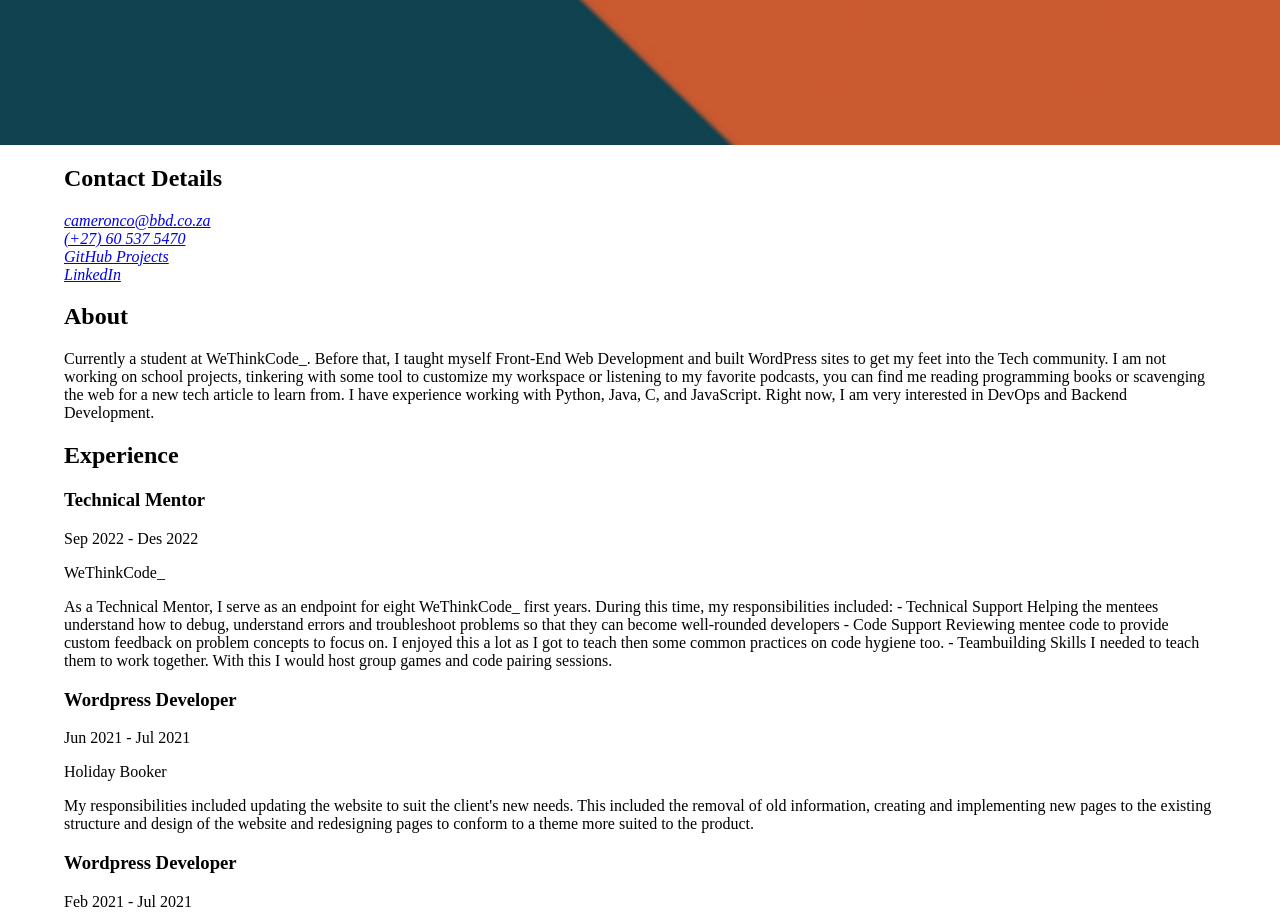
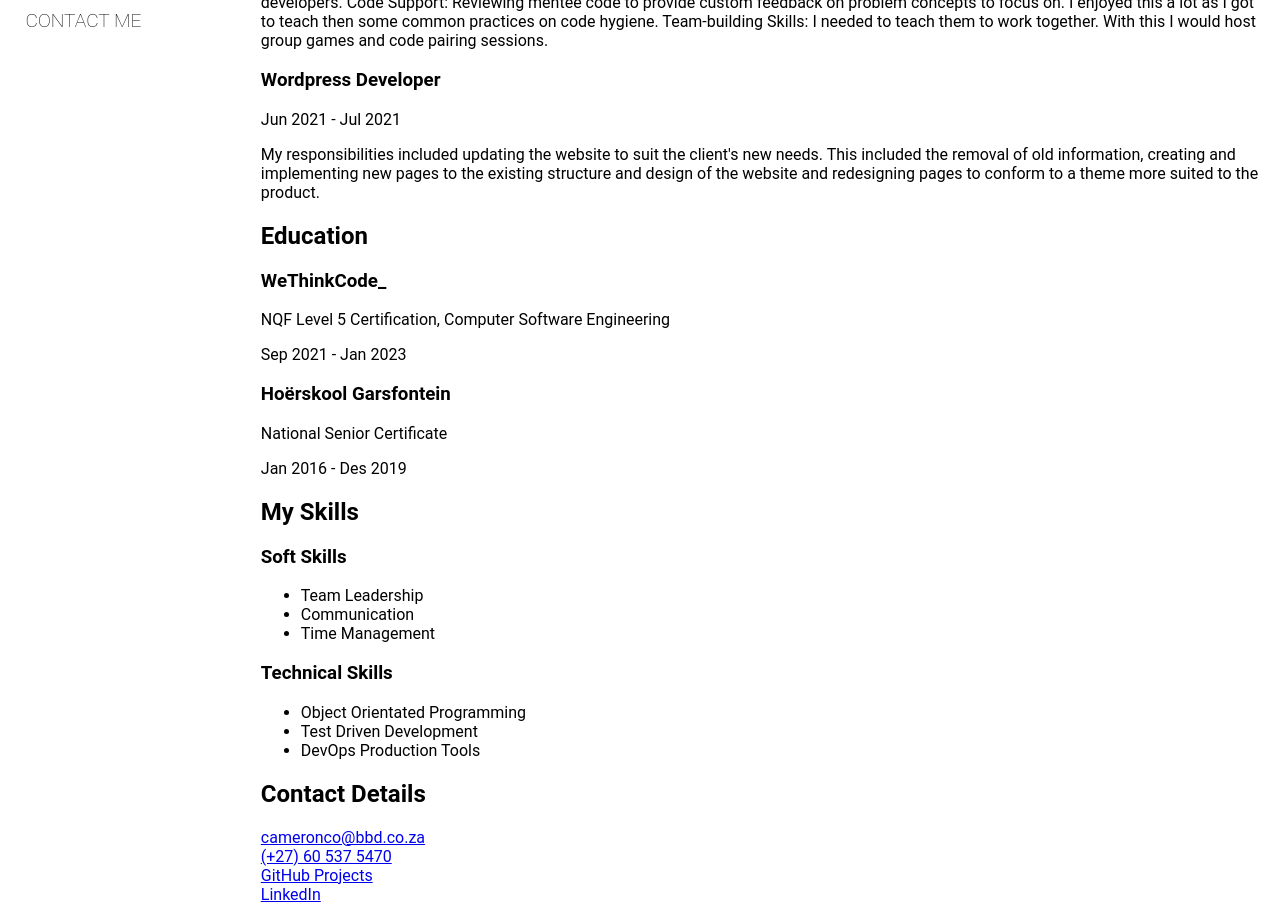
Before and after one commit to ccohen021/ccohen021.github.io, a plain HTML site: page index.html in a window 1280 px wide. Shown: the part 340-1264 px from the top of the page. Drawn offline with Linux system fonts and the light colour scheme.

Commit message:
progress

```diff
--- a/index.html
+++ b/index.html
@@ -1,82 +1,78 @@
 <!DOCTYPE html>
-<html>
+<html lang="en">
 <head>
     <link rel="stylesheet" href="stylesheet.css">
+    <meta charset="UTF-8">
     <title>Cameron Cohen</title>
 </head>
-
+<body>
+<div>
     <header>
         <h1>Cameron Cohen</h1>
-    <p>Portfolio</p>
+        <nav>
+            <a href="#about">About Me</a>
+            <a href="#experience">Experience</a>
+            <a href="#education">Education</a>
+            <a href="#skills">My Skills</a>
+            <a href="#contact">Contact Me</a>
+        </nav>
+
     </header>
 
-<body>
-    <div id="contact" class="container">
-        <h2>Contact Details</h2>
-        <address>
-            <a href="mailto:cameronco@bbd.co.za">cameronco@bbd.co.za</a><br>
-            <a href="tel:+27605375470">(+27) 60 537 5470</a><br>
-            <a href="https://github.com/ccohen021">GitHub Projects</a><br>
-            <a href="https://www.linkedin.com/in/cameron-cohen-35691323b">LinkedIn</a><br>
-        </address>
-    </div>
+    <main>
+        <article id="about">
+            <h2>About Me</h2>
+            <p>Currently a student at WeThinkCode_. Before that, I taught myself Front-End Web Development and built
+                WordPress sites to get my feet into the Tech community. I am not working on school projects, tinkering
+                with some tool to customize my workspace or listening to my favorite podcasts, you can find me reading
+                programming books or scavenging the web for a new tech article to learn from. I have experience working
+                with Python, Java, C, and JavaScript. Right now, I am very interested in DevOps and Backend Development.
+            </p>
+        </article>
 
-    <div id="about" class="container">
-        <h2>About</h2>
-        <p>Currently a student at WeThinkCode_. Before that, I taught myself Front-End Web Development and built WordPress sites to get my feet into the Tech community. I am not working on school projects, tinkering with some tool to customize my workspace or listening to my favorite podcasts, you can find me reading programming books or scavenging the web for a new tech article to learn from. I have experience working with Python, Java, C, and JavaScript. Right now, I am very interested in DevOps and Backend Development.</p>
-    </div>
 
-    <div id="experience" class="container">
+        <article id="experience">
             <h2>Experience</h2>
-        <div>
+            <section>
                 <h3>Technical Mentor</h3>
-            <p id="date">Sep 2022 - Des 2022</p>
-            <p id="company">WeThinkCode_</p>
-            <p id="responsibility">As a Technical Mentor, I serve as an endpoint for eight WeThinkCode_ first years.
-                During this time, my responsibilities included:
-                - Technical Support
-                Helping the mentees understand how to debug, understand errors and troubleshoot problems so that they can become well-rounded developers
+                <p>Sep 2022 - Des 2022</p>
+                <p>As a Technical Mentor, I served as a support for eight WeThinkCode_ first years. During this time, my
+                    responsibilities included technical Support: Helping the mentees understand how to debug, understand
+                    errors and troubleshoot problems so that they can become well-rounded developers. Code Support: Reviewing
+                    mentee code to provide custom feedback on problem concepts to focus on. I enjoyed this a lot as I got to
+                    teach then some common practices on code hygiene. Team-building Skills: I needed to teach them to work together.
+                    With this I would host group games and code pairing sessions.
+                </p>
+            </section>
+            <section>
+                <h3>Wordpress Developer</h3>
+                <p>Jun 2021 - Jul 2021</p>
+                <p>
+                    My responsibilities included updating the website to suit the client's new needs. This included the removal of old information,
+                    creating and implementing new pages to the existing structure and design of the website and redesigning pages to conform
+                    to a theme more suited to the product.
+                </p>
+            </section>
+        </article>
 
-                - Code Support
-                Reviewing mentee code to provide custom feedback on problem concepts to focus on. I enjoyed this a lot as I got to teach then some common practices on code hygiene too.
 
-                - Teambuilding Skills
-                I needed to teach them to work together. With this I would host group games and code pairing sessions.</p>
-        </div>
+        <article id="education">
+            <h2>Education</h2>
+            <section>
+                <h3>WeThinkCode_</h3>
+                <p>NQF Level 5 Certification, Computer Software Engineering</p>
+                <p>Sep 2021 - Jan 2023</p>
+            </section>
 
-        <div>
-            <h3>Wordpress Developer</h3>
-            <p id="date">Jun 2021 - Jul 2021</p>
-            <p id="company">Holiday Booker</p>
-            <p id="responsibility">My responsibilities included updating the website to suit the client's new needs. This included the removal of old information, creating and implementing new pages to the existing structure and design of the website and redesigning pages to conform to a theme more suited to the product.</p>
-        </div>
+            <section>
+                <h3>Hoërskool Garsfontein</h3>
+                <p>National Senior Certificate</p>
+                <p>Jan 2016 - Des 2019</p>
+            </section>
+        </article>
 
-        <div>
-            <h3>Wordpress Developer</h3>
-            <p id="date">Feb 2021 - Jul 2021</p>
-            <p id="company">Holiday Booker</p>
-            <p id="responsibility">During this project, I was responsible for the research, designing and implementation of a series of WordPress websites that would create a personal brand for the company. The custom features requested were something that boosted my WordPress skill to a new level. I learned to use plugins, how to use custom CSS to modify elements according to the client's wishes and to transfer themes from one site to another to keep the brand layout consistent. I also dabbled in Adobe Photoshop to edit a series of images to fit the scheme of the website.</p>
-        </div>
-
-    </div>
-
-    <div id="education" class="container">
-        <h2>Education</h2>
-        <div>
-            <h3>WeThinkCode_</h3>
-            <p id="degree">NQF Level 5 Certification, Computer Software Engineering</p>
-            <p id="date">Sep 2021 - Jan 2023</p>
-        </div>
-
-        <div>
-            <h3>Hoërskool Garsfontein</h3>
-            <p id="degree">National Senior Certificate</p>
-            <p id="date">Jan 2016 - Des 2019</p>
-        </div>
-    </div>
-
-    <div id="skills" class="container">
-        <h2>Skills</h2>
+        <article id="skills">
+            <h2>My Skills</h2>
             <h3>Soft Skills</h3>
             <ul>
                 <li>Team Leadership</li>
@@ -84,14 +80,22 @@
                 <li>Time Management</li>
             </ul>
 
-
             <h3>Technical Skills</h3>
             <ul>
-            <li>Java</li>
-            <li>Spring MVC</li>
-            <li>DevOps</li>
+                <li>Object Orientated Programming</li>
+                <li>Test Driven Development</li>
+                <li>DevOps Production Tools</li>
             </ul>
-    </div>
+        </article>
 
+
+        <article id="contact">
+            <h2>Contact Details</h2>
+            <a href="mailto:cameronco@bbd.co.za">cameronco@bbd.co.za</a><br>
+            <a href="tel:+27605375470">(+27) 60 537 5470</a><br>
+            <a href="https://github.com/ccohen021">GitHub Projects</a><br>
+            <a href="https://www.linkedin.com/in/cameron-cohen-35691323b">LinkedIn</a><br>
+        </article>
+    </main>
 </body>
 </html>
--- a/stylesheet.css
+++ b/stylesheet.css
@@ -1,27 +1,33 @@
 body {
-    margin: 0;
+    font-family: 'Roboto', sans-serif, Arial;
+    display: flex;
+    /*grid-template-columns: auto auto;*/
+}
+
+main {
+    margin-left: 20%;
 }
 
 header {
-    background-color: royalblue;
-    text-align: center;
-    padding: 10%;
-    color: white;
-    font-family: "Montserrat", sans-serif;
-    font-size: xx-large;
-    background-image: url(banner.jpg);
-    filter: brightness(80%);
-}
-
-header > h1 {
-    padding: 0;
+    position: fixed;
+    top: 15%;
+    left: 2%;
+    height: 100%;
 }
 
 h1 {
-    text-align: center;
+    padding-bottom: 40%;
 }
 
-.container {
-    padding-left: 5%;
-    padding-right: 5%;
+h1, nav {
+    font-weight: lighter;
+    font-size: 120%;
+    text-transform: uppercase;
 }
+
+header > nav > a {
+    display: block;
+    text-decoration: none;
+    color: black;
+    line-height: 150%;
+}
```
Lines whose indentation alone changed are shown as unchanged.
